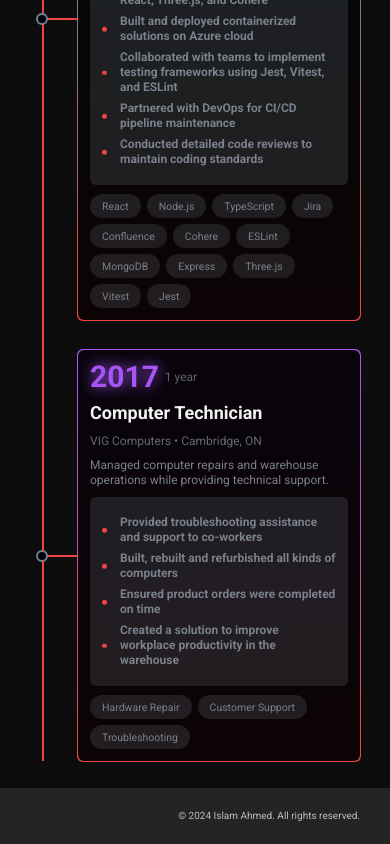
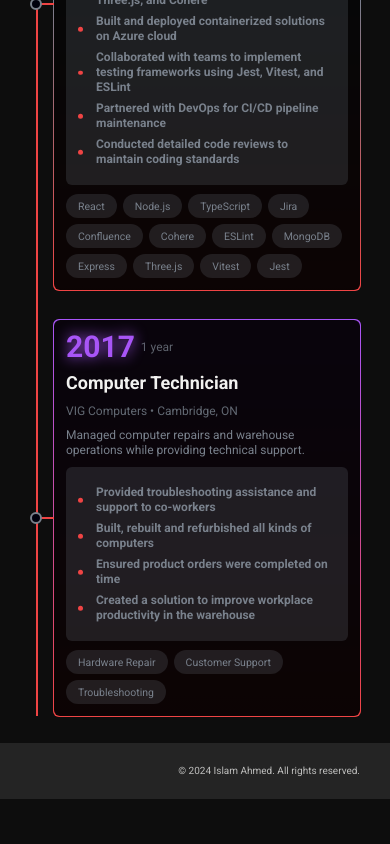
Before and after one commit to Babywise/islamahmed.ca, a React (Vite) app: page / in a window 390 px wide. Shown: the part 1130-1974 px from the top of the page. After the commit the page ends 1929 px from the top, so only its background shows below. Built offline with nearby package versions, Linux system fonts and the light colour scheme.

Commit message:
IA-77 updated timeline line and dot mobile style

```diff
--- a/src/components/timeline/Timeline.css
+++ b/src/components/timeline/Timeline.css
@@ -7,7 +7,7 @@
     @apply relative top-1 w-full text-base lg:text-xs;
 
     /* Vertical Line */
-    @apply after:absolute after:left-4 after:top-0;
+    @apply after:absolute after:left-2 after:top-0;
     @apply after:h-full after:w-0.5;
     @apply after:bg-red-500;
     @apply lg:after:left-1/2 lg:after:-translate-x-1/2;
@@ -15,12 +15,12 @@
 
   /* Timeline Items */
   .timeline-item {
-    @apply relative mb-10 w-full pl-16 pr-0;
+    @apply relative mb-10 w-full pl-8 pr-0;
     @apply lg:w-1/2 lg:pb-1 lg:pl-1 lg:pr-8;
 
     /* Horizontal Line */
-    @apply before:absolute before:left-4 before:top-1/2 before:-translate-y-1/2;
-    @apply before:h-[2px] before:w-12;
+    @apply before:absolute before:left-2 before:top-1/2 before:-translate-y-1/2;
+    @apply before:h-[2px] before:w-6;
     @apply before:bg-red-500;
     @apply lg:before:left-auto lg:before:right-0 lg:before:w-8;
 
@@ -28,7 +28,7 @@
     @apply after:z-10;
     @apply after:border-general-40 after:bg-general-80;
     @apply after:rounded-full after:border-2;
-    @apply after:absolute after:left-2 after:top-1/2 after:size-4 after:-translate-y-1/2;
+    @apply after:absolute after:left-0 after:top-1/2 after:size-4 after:-translate-y-1/2;
     @apply lg:after:-right-2 lg:after:left-auto;
   }
 
@@ -36,10 +36,12 @@
     @apply ml-0;
     @apply lg:ml-[50%] lg:pb-1 lg:pl-8 lg:pr-1;
 
-    @apply before:left-4;
+    /* Horizontal Line */
+    @apply before:left-2;
     @apply lg:before:left-0 lg:before:right-auto;
 
-    @apply after:left-2;
+    /* Dot */
+    @apply after:left-0;
     @apply lg:after:-left-2 lg:after:right-auto;
   }
 
```
